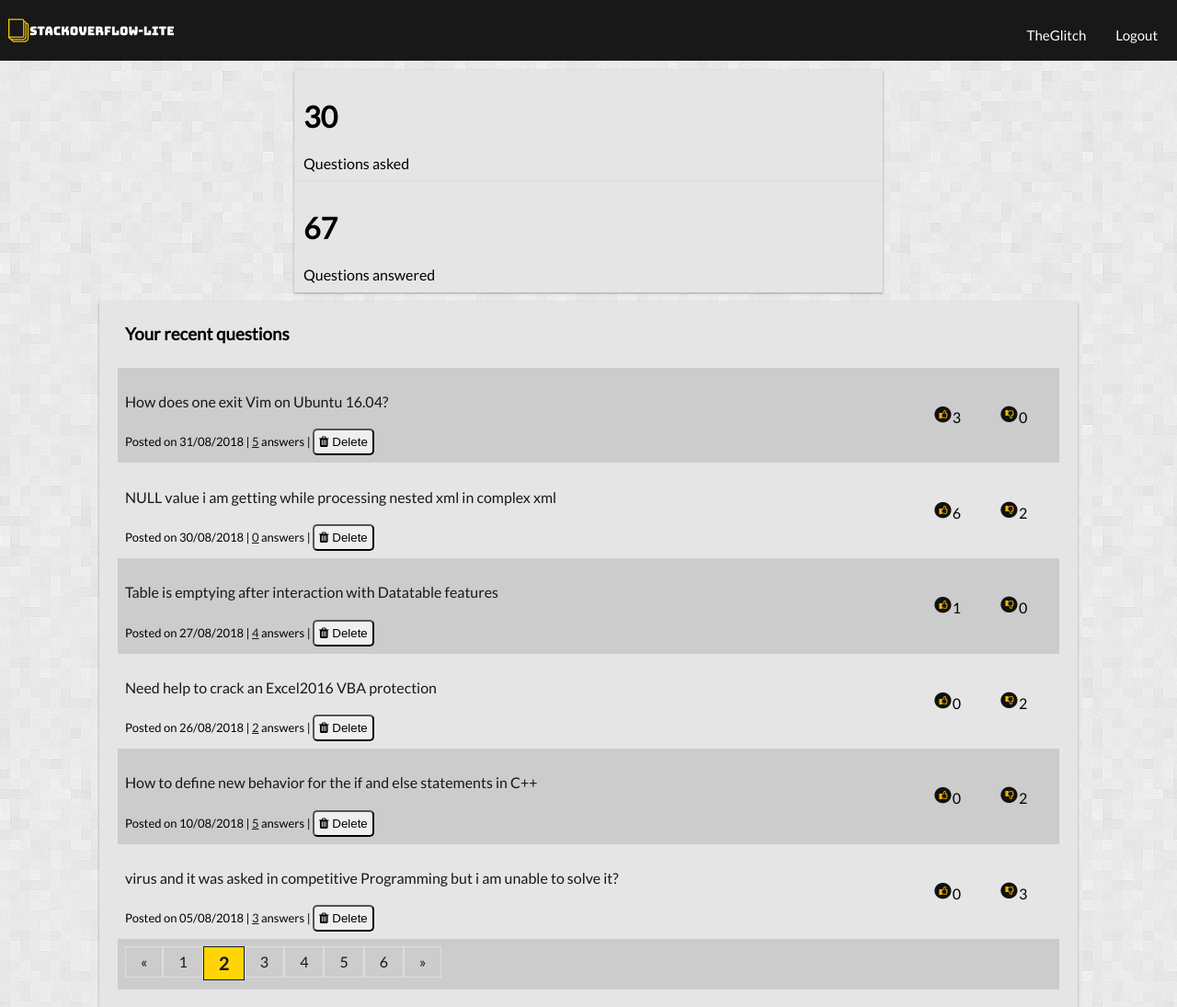
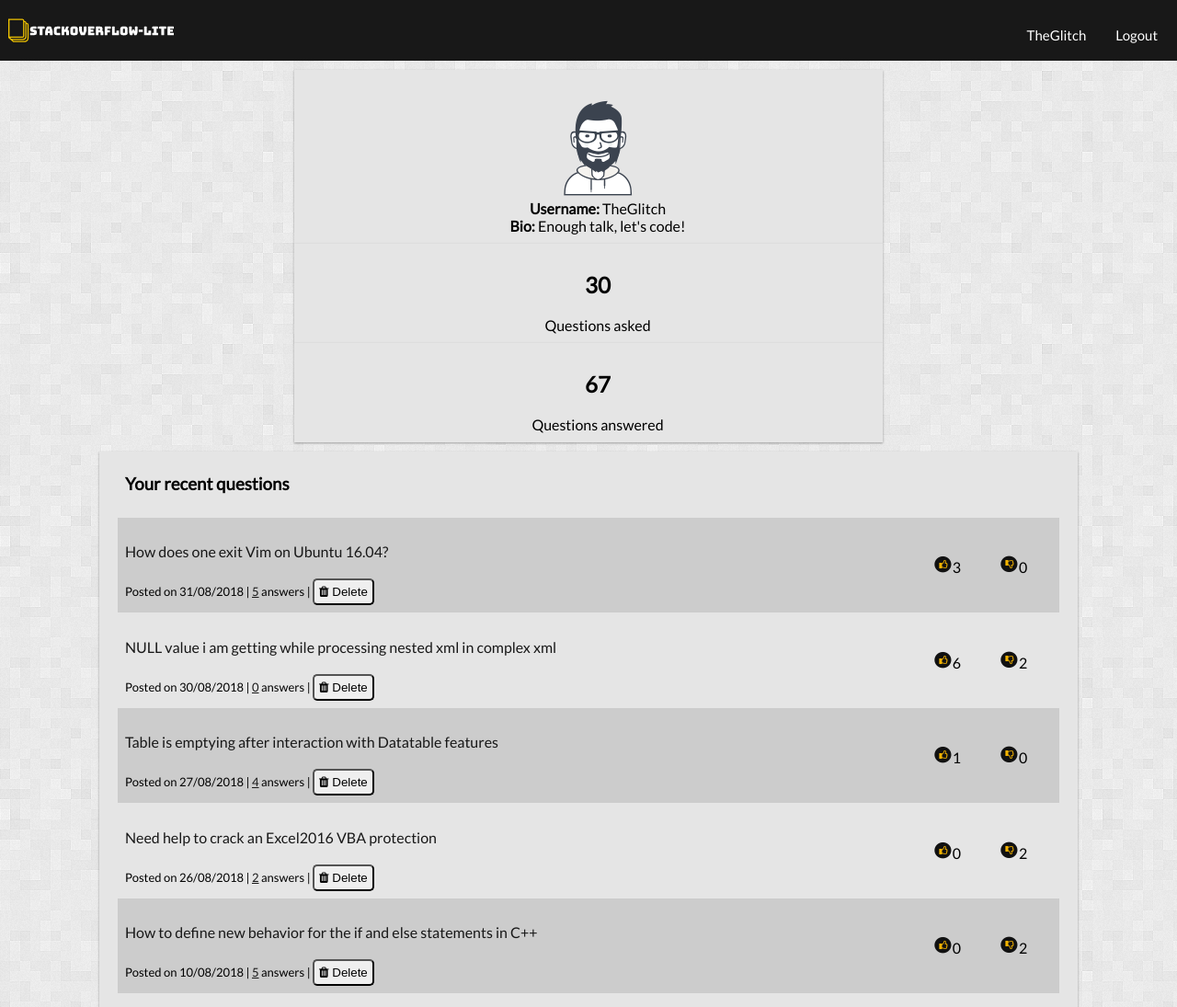
Before and after one commit to jillo-abdullahi/stackoverflow-lite, a PHP site: page /profile.html in a window 1280 px wide. Shown: the top 1095 px of the page at 92% size. Run offline with PHP 8.4, Linux system fonts and the light colour scheme.

Commit message:
[Chore #160241245] Update profile page with more user info

```diff
--- a/ui/css/main.css
+++ b/ui/css/main.css
@@ -360,6 +360,7 @@ p {
 
 
 .stat {
+  text-align: center;
   width: 100%;
   padding: 10px;
   float: left;
--- a/ui/profile.html
+++ b/ui/profile.html
@@ -18,9 +18,14 @@
     </div>
     <div class="profile-main">
       <div class="user-stats">
-        <div class="stat"><h1>30</h1> Questions asked</div>
-        <div class="stat"><h1>67</h1> Questions answered</div>
+          <div class="stat"><img src="img/login-image.png" alt="Profile avatar">
+            <p><b>Username:</b> TheGlitch</p>
+            <p><b>Bio:</b> Enough talk, let's code!</p>
+          </div>
+        <div class="stat"><h2>30</h2> Questions asked</div>
+        <div class="stat"><h2>67</h2> Questions answered</div>
       </div>
+
 
       <div class="user-questions">
           <table id="questions-table">
```
